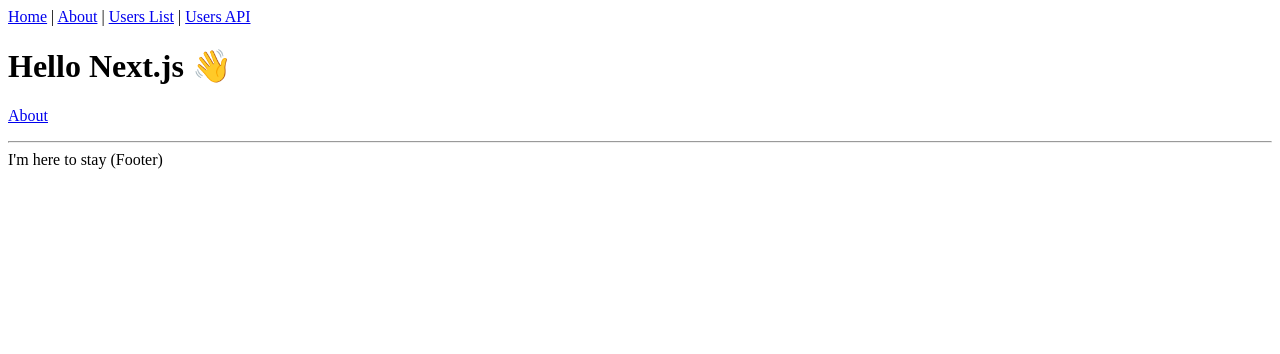
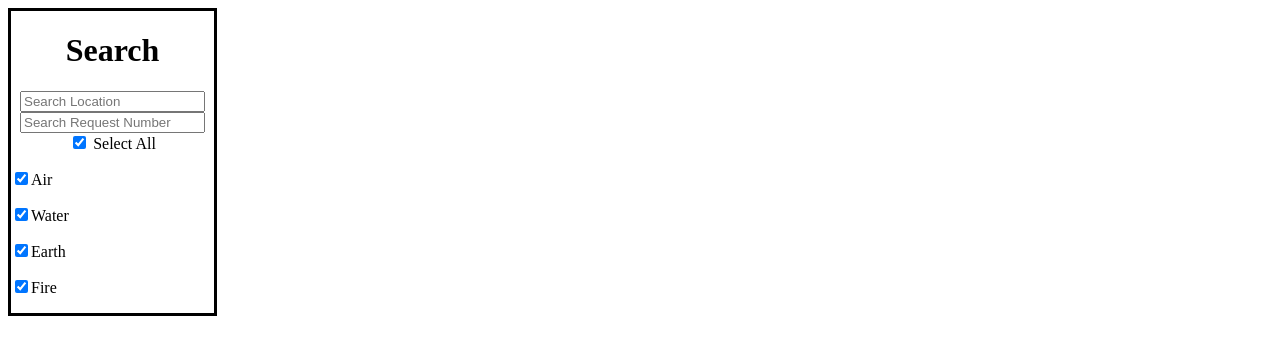
Before and after one commit to UTDallasEPICS/City-of-Dallas-311-Dashboard, a Next.js app: page / in a window 1280 px wide. Shown: the top 354 px of the page. Built offline with nearby package versions, Linux system fonts and the light colour scheme.

Commit message:
Add files via upload

```diff
--- a/pages/index.tsx
+++ b/pages/index.tsx
@@ -1,15 +1,12 @@
-import Link from 'next/link'
-import Layout from '../components/Layout'
+import FilterHub from "../components/filterHub";
+import React, { Component } from 'react';
 
-const IndexPage = () => (
-  <Layout title="Home | Next.js + TypeScript Example">
-    <h1>Hello Next.js 👋</h1>
-    <p>
-      <Link href="/about">
-        <a>About</a>
-      </Link>
-    </p>
-  </Layout>
-)
+class index extends Component {
+    render() {
+        return (
+            <FilterHub />
+        )
+    }
+}
 
-export default IndexPage
+export default index;
```
